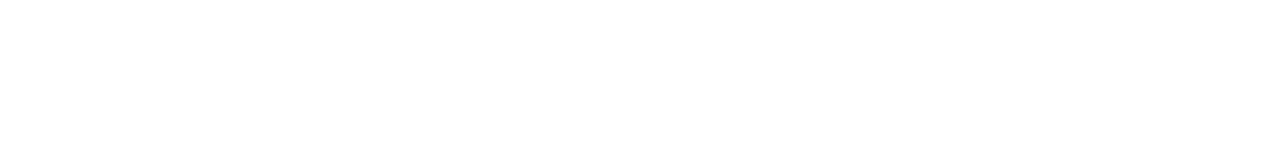
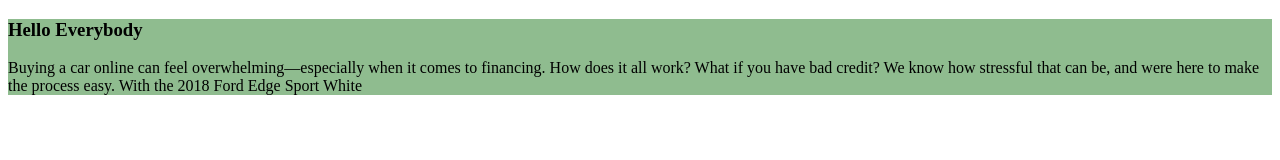
Before and after one commit to Sfahim1/my-first-git-repo, a plain HTML site: page index.html in a window 1280 px wide. Drawn offline with Linux system fonts and the light colour scheme.

Commit message:
added the first blog

```diff
--- a/index.html
+++ b/index.html
@@ -4,8 +4,18 @@
     <meta charset="UTF-8">
     <meta name="viewport" content="width=device-width, initial-scale=1.0">
     <title>My first ever github repo</title>
+    <link rel="stylesheet" href="styles/blog.css">
 </head>
 <body>
-
+    <div>
+        <h3>Hello Everybody</h3>
+        <p>Buying a car online can feel overwhelming—especially
+            when it comes to financing.
+            How does it all work?
+            What if you have bad credit?
+            We know how stressful that can be, and were
+            here to make the process easy.
+            With the 2018 Ford Edge Sport White</p>
+    </div>
 </body>
 </html>
--- /dev/null
+++ b/styles/blog.css
@@ -0,0 +1,4 @@
+div{
+
+    background-color: darkseagreen;
+}
```
